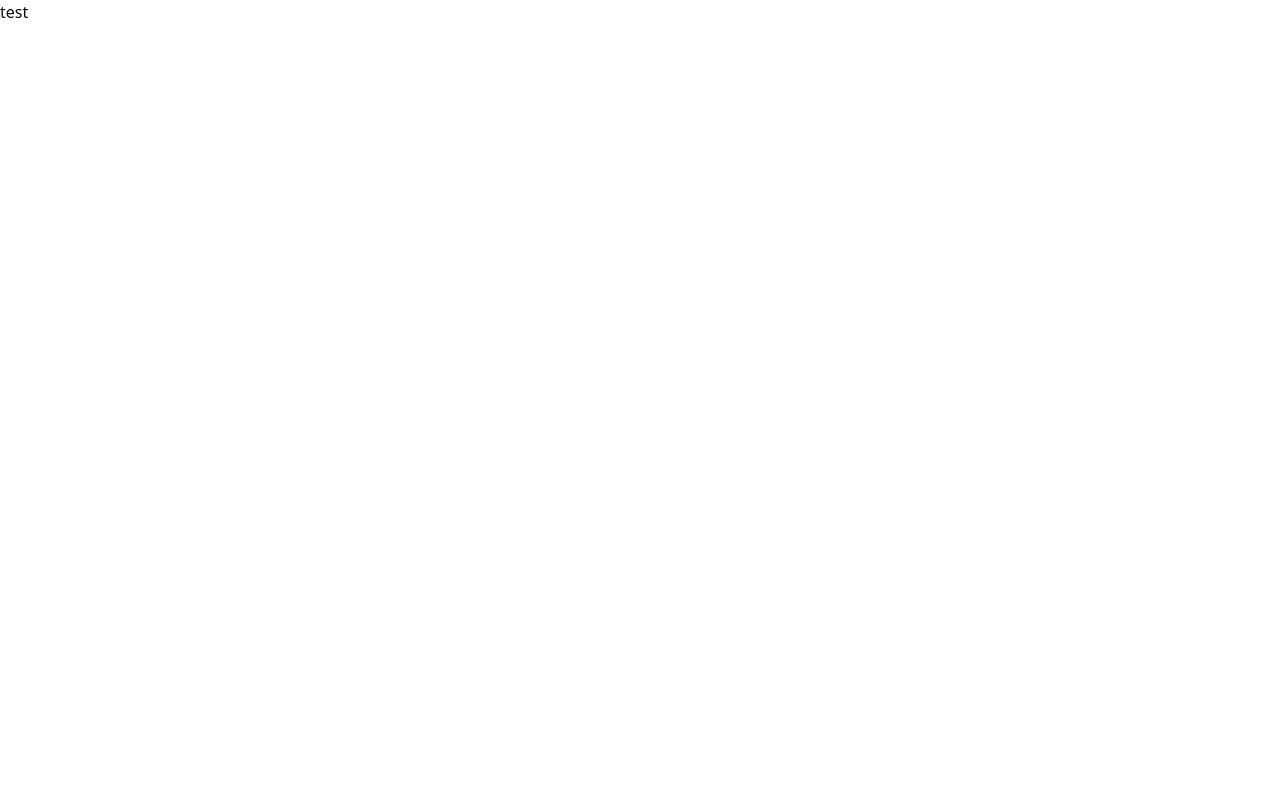
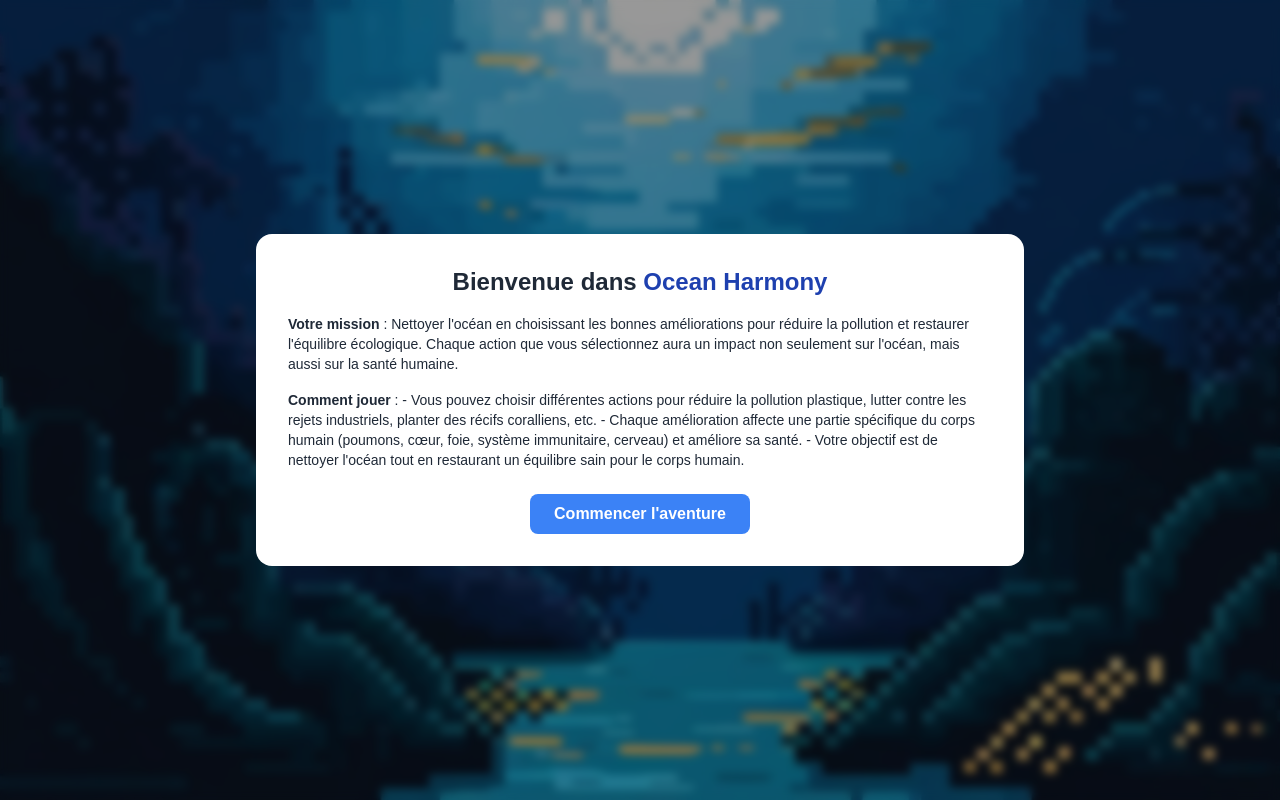
Before and after one commit to JulesGohier/404-FronEnd, a Nuxt app in the folder nuxtjs/: page /jeu in a window 1280 px wide. Built offline with nearby package versions, Linux system fonts and the light colour scheme.

Commit message:
pop up jeu

```diff
--- a/nuxtjs/components/bottomBar.vue
+++ b/nuxtjs/components/bottomBar.vue
@@ -5,6 +5,8 @@ import RetroButton from "~/components/RetroButton.vue";
 const emits = defineEmits<{
   (e: "over", data: string):void
 }>()
+
+
 </script>
 
 <template>
--- a/nuxtjs/pages/index.vue
+++ b/nuxtjs/pages/index.vue
@@ -1,6 +1,6 @@
 <template>
   <div class="h-[100vh]">
-    <div class="bg-backgroundBG bg-no-repeat bg-cover h-[80%] flex flex-col gap-20 justify-center items-center">
+    <div class="bg-backgroundBG bg-no-repeat bg-cover bg-center h-[80%] flex flex-col gap-20 justify-center items-center">
       <h1 class="font-Silkscreen text-7xl text-white">
         <span v-if="hoveredButton === 'Jeu'">></span>
         Jeu
@@ -27,7 +27,7 @@
   import BottomBar from "~/components/bottomBar.vue";
   const options = ['Jeu','Podcast','Reseaux'];
   const hoveredButton = ref<string | null>(options[0]);
-
+  const timerLyreco = ref(0)
   const handleHover = (button: string | null) => {
     hoveredButton.value = button;
   };
--- a/nuxtjs/pages/jeu.vue
+++ b/nuxtjs/pages/jeu.vue
@@ -1,5 +1,46 @@
-<script setup lang="ts"></script>
+<template>
+  <div v-if="startgame==true" class="w-screen h-screen relative flex justify-center items-center bg-backgroundBG2 bg-cover bg-center bg-no-repeat">
+    <div class="absolute inset-0 backdrop-blur-sm bg-black/40"></div>
 
-<template>test</template>
+    <div class="relative bg-white rounded-2xl shadow-lg w-[90%] max-w-3xl p-8 text-gray-800 z-10">
 
-<style></style>
+      <h2 class="text-2xl font-bold mb-4 text-center">Bienvenue dans <span class="text-blue-800">Ocean Harmony</span></h2>
+
+      <div class="text-sm space-y-4">
+        <p>
+          <strong>Votre mission</strong> : Nettoyer l'océan en choisissant les bonnes améliorations pour réduire la pollution et restaurer l'équilibre écologique. Chaque action que vous sélectionnez aura un impact non seulement sur l'océan, mais aussi sur la santé humaine.
+        </p>
+        <p>
+          <strong>Comment jouer</strong> :
+          - Vous pouvez choisir différentes actions pour réduire la pollution plastique, lutter contre les rejets industriels, planter des récifs coralliens, etc.
+          - Chaque amélioration affecte une partie spécifique du corps humain (poumons, cœur, foie, système immunitaire, cerveau) et améliore sa santé.
+          - Votre objectif est de nettoyer l'océan tout en restaurant un équilibre sain pour le corps humain.
+        </p>
+      </div>
+
+      <div class="flex justify-center mt-6">
+        <button
+            class="bg-blue-500 hover:bg-blue-700 text-white font-bold py-2 px-6 rounded-lg"
+            @click="start"
+        >
+          Commencer l'aventure
+        </button>
+      </div>
+    </div>
+  </div>
+</template>
+
+<script setup lang="ts">
+import {ref} from "vue";
+
+const startgame = ref<boolean>(true)
+const start = ()=>{
+  startgame.value = false
+}
+</script>
+
+<style>
+body {
+  font-family: 'Arial', sans-serif;
+}
+</style>
--- a/nuxtjs/tailwind.config.js
+++ b/nuxtjs/tailwind.config.js
@@ -23,6 +23,7 @@ module.exports = {
     },
     backgroundImage: {
       'backgroundBG': "url('/assets/images/background.jpg')",
+      'backgroundBG2': "url('/assets/images/background2.jpg')",
     },
     extend: {
       colors: {
```
Also changed, not shown: nuxtjs/assets/images/background2.jpg (added).
